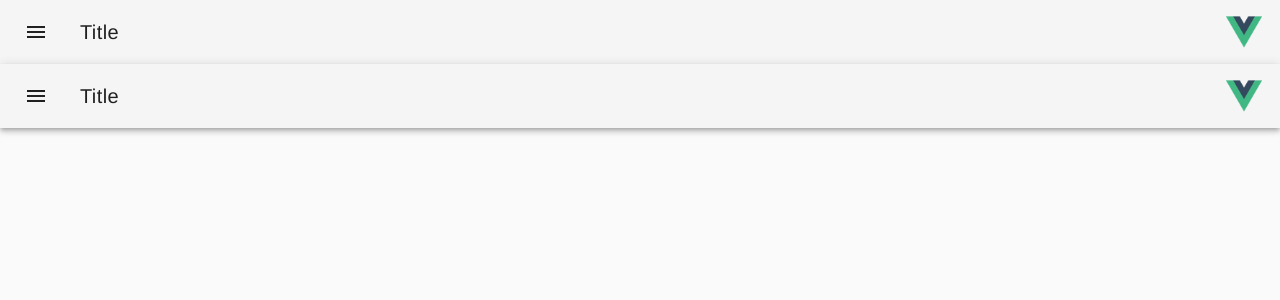
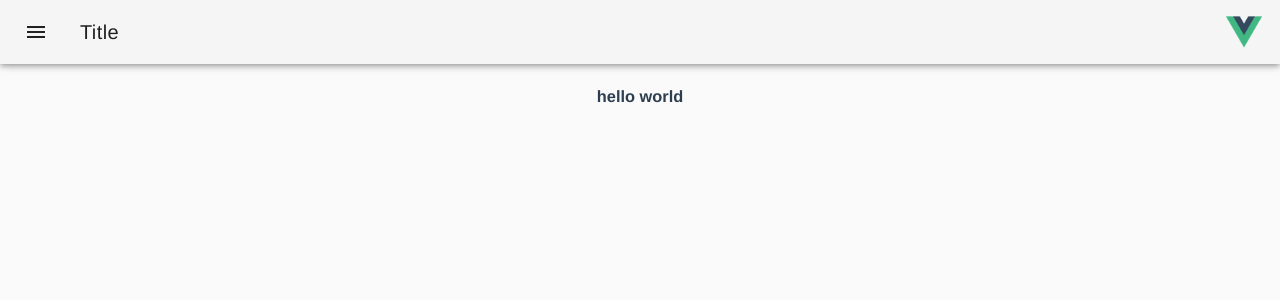
Before and after one commit to ttskp/vue-ws, a Vue app: page / in a window 1280 px wide. Shown: the top 300 px of the page. Built offline with nearby package versions, Linux system fonts and the light colour scheme.

Commit message:
add mutation

```diff
--- a/src/App.vue
+++ b/src/App.vue
@@ -10,7 +10,7 @@
         <v-img :src="image" @click="gotoVue"/>
     </v-btn>
   </v-toolbar>
-  <v-content>
+  <v-content style="padding-top: 20px;">
     <router-view/>
   </v-content>
   </v-app>
--- /dev/null
+++ b/src/Home.vue
@@ -0,0 +1,5 @@
+<template>
+    <div>
+        <h3>hello world</h3>
+    </div>
+</template>
--- a/src/domain/user/page/Profile.vue
+++ b/src/domain/user/page/Profile.vue
@@ -3,16 +3,31 @@
         <h2> ProfilePage </h2>
         <div> current user name</div>
         <div> {{ name }}</div>
+        <v-text-field v-model="changeNameInput" label="new name"></v-text-field>
+        <v-btn @click="changeName">change name</v-btn>
     </div>
 </template>
 
 <script>
-  import {MODULE_NAME} from './store';
+  import {CHANGE_NAME, MODULE_NAME} from './store';
   import {mapState} from 'vuex';
 
   export default {
+    data(){
+      return {
+        changeNameInput: ''
+      }
+    },
     computed: {
       ...mapState(MODULE_NAME, ['name'])
+    },
+
+    methods: {
+      changeName(){
+        console.warn(this.changeNameInput);
+        debugger;
+        this.$store.commit(`${MODULE_NAME}/${CHANGE_NAME}`, this.changeNameInput);
+      }
     }
   }
 </script>
--- a/src/domain/user/page/store/index.js
+++ b/src/domain/user/page/store/index.js
@@ -1,17 +1,20 @@
 export const MODULE_NAME = 'PROFILE';
+export const CHANGE_NAME = 'CHANGE_NAME';
 
 const initialState = () => {
-    return {
-        name: 'myTestUser'
-    };
+  return {
+    name: 'myTestUser'
+  };
 };
 
 
 export default {
-    namespaced: true,
-    state:  initialState(),
-    mutations: {
-    },
-    actions: {
+  namespaced: true,
+  state: initialState(),
+  mutations: {
+    [CHANGE_NAME](state, payload) {
+      state.name = payload;
     }
+  },
+  actions: {}
 };
--- a/src/router.js
+++ b/src/router.js
@@ -1,6 +1,6 @@
 import Vue from 'vue'
 import Router from 'vue-router'
-import app from './App.vue'
+import home from './Home.vue'
 import user from './domain/user/router'
 
 Vue.use(Router);
@@ -13,7 +13,7 @@ export default new Router({
     {
       path: '/',
       name: 'home',
-      component: app
+      component: home
     },
     ...user
   ]
```
